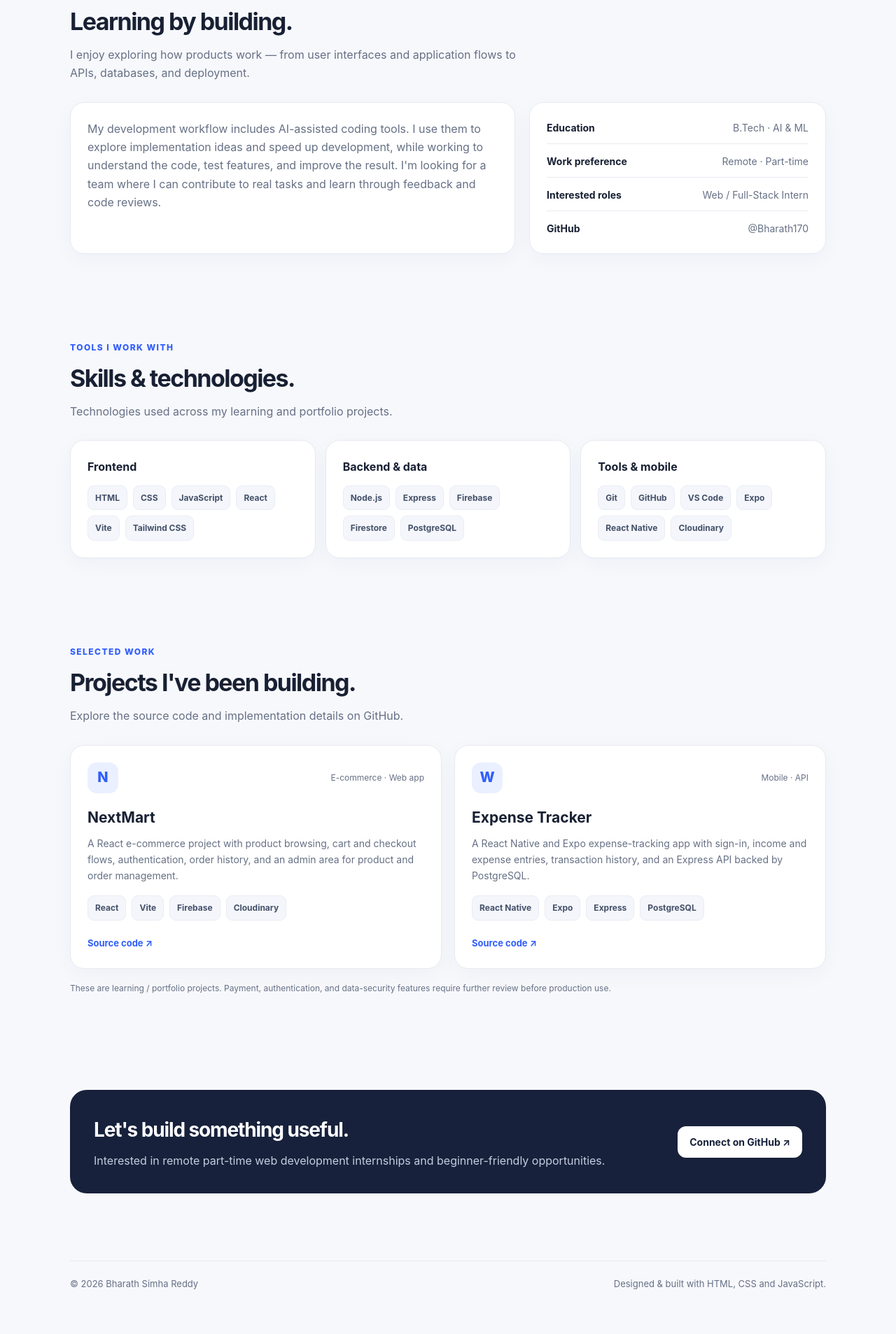
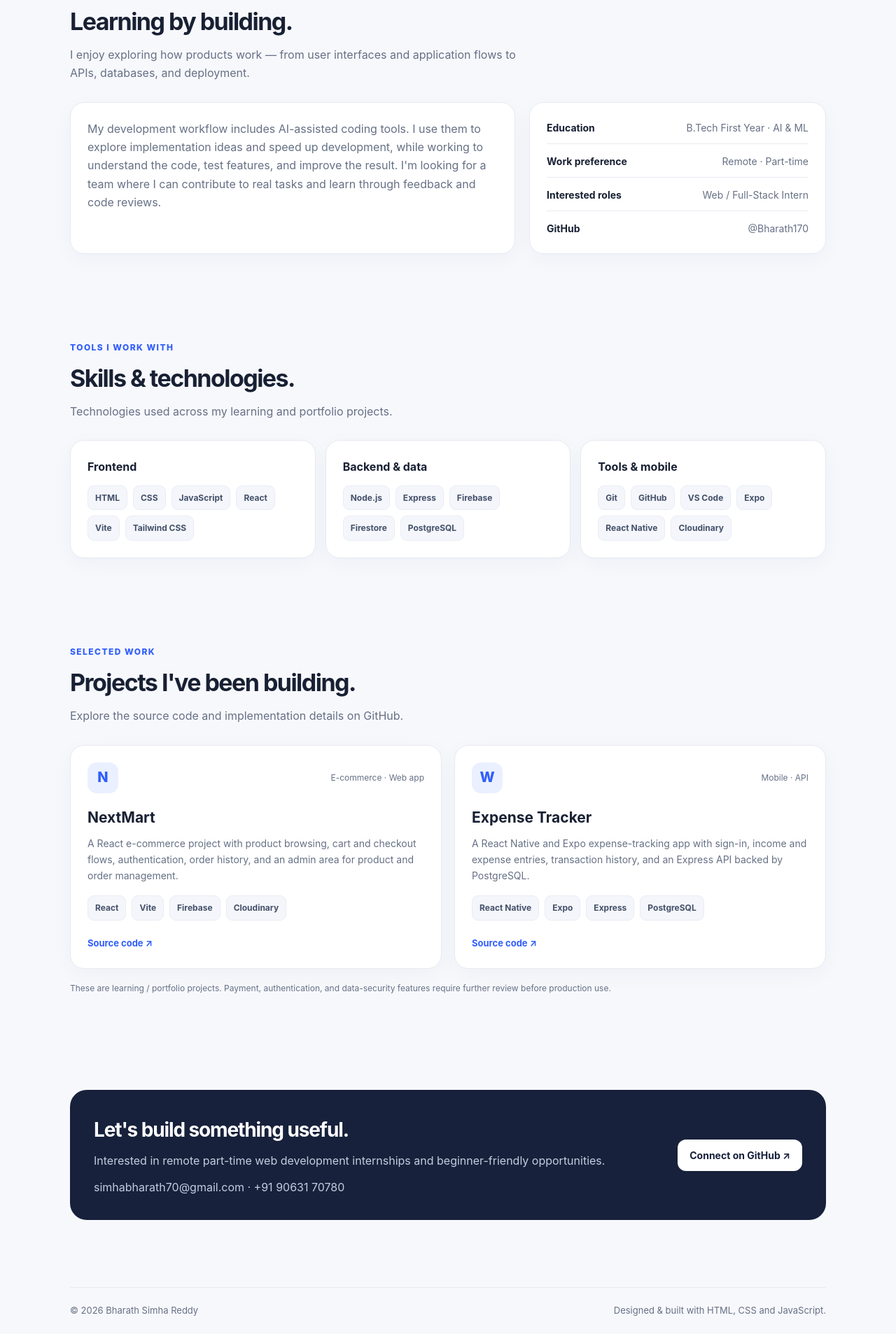
Before and after one commit to Bharath170/Bharath170, a plain HTML site: page index.html in a window 1280 px wide. Shown: the part 781-2688 px from the top of the page at 70% size. Drawn offline with Linux system fonts and the light colour scheme.

Commit message:
Add contact details and first-year education to portfolio

```diff
--- a/index.html
+++ b/index.html
@@ -44,7 +44,7 @@
       <div class="section-head"><div class="kicker">A little about me</div><h2>Learning by building.</h2><p>I enjoy exploring how products work — from user interfaces and application flows to APIs, databases, and deployment.</p></div>
       <div class="about-grid">
         <div class="panel"><p>My development workflow includes AI-assisted coding tools. I use them to explore implementation ideas and speed up development, while working to understand the code, test features, and improve the result. I'm looking for a team where I can contribute to real tasks and learn through feedback and code reviews.</p></div>
-        <div class="panel facts"><div class="fact"><b>Education</b><span>B.Tech · AI &amp; ML</span></div><div class="fact"><b>Work preference</b><span>Remote · Part-time</span></div><div class="fact"><b>Interested roles</b><span>Web / Full-Stack Intern</span></div><div class="fact"><b>GitHub</b><span>@Bharath170</span></div></div>
+        <div class="panel facts"><div class="fact"><b>Education</b><span>B.Tech First Year · AI &amp; ML</span></div><div class="fact"><b>Work preference</b><span>Remote · Part-time</span></div><div class="fact"><b>Interested roles</b><span>Web / Full-Stack Intern</span></div><div class="fact"><b>GitHub</b><span>@Bharath170</span></div></div>
       </div>
     </div></section>
     <section id="skills"><div class="wrap">
@@ -64,7 +64,7 @@
       <p class="note">These are learning / portfolio projects. Payment, authentication, and data-security features require further review before production use.</p>
     </div></section>
     <section id="contact"><div class="wrap">
-      <div class="looking"><div><h2>Let's build something useful.</h2><p>Interested in remote part-time web development internships and beginner-friendly opportunities.</p></div><a class="btn" href="https://github.com/Bharath170" target="_blank" rel="noreferrer">Connect on GitHub ↗</a></div>
+      <div class="looking"><div><h2>Let's build something useful.</h2><p>Interested in remote part-time web development internships and beginner-friendly opportunities.</p><p style="margin-top:12px"><a href="mailto:simhabharath70@gmail.com">simhabharath70@gmail.com</a> · <a href="tel:+919063170780">+91 90631 70780</a></p></div><a class="btn" href="https://github.com/Bharath170" target="_blank" rel="noreferrer">Connect on GitHub ↗</a></div>
     </div></section>
   </main>
   <footer class="wrap"><div class="foot"><span>© <span id="year"></span> Bharath Simha Reddy</span><span>Designed &amp; built with HTML, CSS and JavaScript.</span></div></footer>
```
